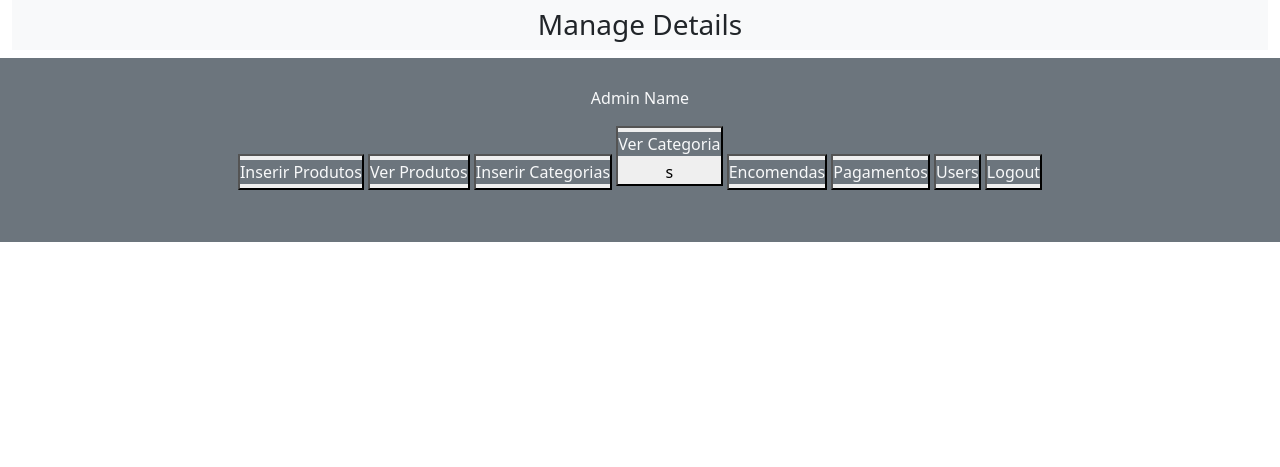
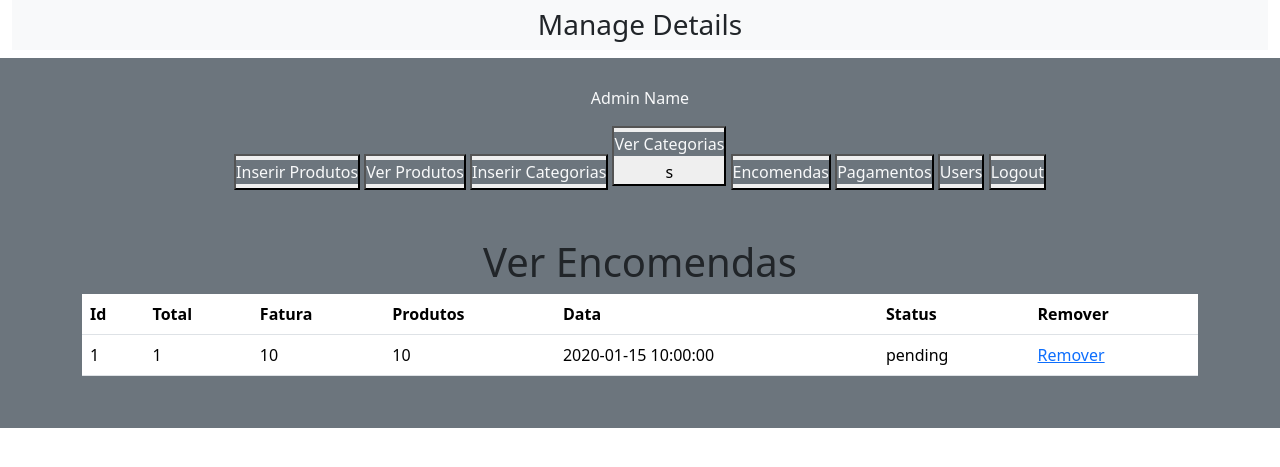
Before and after one commit to Pedrvicente/backend_pedro, a PHP site: page /index.php?view_orders in a window 1280 px wide. Shown: the part 72-539 px from the top of the page. Run offline with PHP 8.4, Linux system fonts and the light colour scheme; tables that the repository leaves empty or names only in its code hold one stand-in row (values such as "Sample post").

Commit message:
ver encomendas e apagar

```diff
--- a/admin/index.php
+++ b/admin/index.php
@@ -48,8 +48,8 @@ include('../functions/common_function.php');
                     <button><a href="insert_product.php " class="nav-link text-light bg-secondary my-1">Inserir Produtos</a></button>
                     <button><a href="index.php?view_products" class="nav-link text-light bg-secondary my-1">Ver Produtos</a></button>
                     <button><a href="index.php?insert_category" class="nav-link text-light bg-secondary my-1">Inserir Categorias</a></button>
-                    <button><a href="index.php?view_categories" class="nav-link text-light bg-secondary my-1">Ver Categoria</a>s</button>
-                    <button><a href="" class="nav-link text-light bg-secondary my-1">Encomendas</a></button>
+                    <button><a href="index.php?view_categories" class="nav-link text-light bg-secondary my-1">Ver Categorias</a>s</button>
+                    <button><a href="index.php?view_orders" class="nav-link text-light bg-secondary my-1">Encomendas</a></button>
                     <button><a href="" class="nav-link text-light bg-secondary my-1">Pagamentos</a></button>
                     <button><a href="" class="nav-link text-light bg-secondary my-1">Users</a></button>
                     <button><a href="" class="nav-link text-light bg-secondary my-1">Logout</a></button>
@@ -79,6 +79,12 @@ include('../functions/common_function.php');
                         if(isset($_GET['remove_category'])){
                             include('remove_category.php');
                         };
+                        if(isset($_GET['view_orders'])){
+                            include('view_orders.php');
+                        };
+                        if(isset($_GET['delete_order'])){
+                            include('delete_order.php');
+                        };
                     ?>
                 </div>
             </div>
--- /dev/null
+++ b/admin/view_orders.php
@@ -0,0 +1,54 @@
+<!DOCTYPE html>
+<html lang="en">
+<head>
+    <meta charset="UTF-8">
+    <meta name="viewport" content="width=device-width, initial-scale=1.0">
+    <title>Ver Encomendas</title>
+</head>
+<body>
+    <h1 class="text-center">Ver Encomendas</h1>
+    <table class="table">
+        <thead>
+            <tr>
+                <th>Id</th>
+                <th>Total</th>
+                <th>Fatura</th>
+                <th>Produtos</th>
+                <th>Data</th>
+                <th>Status</th>
+                <th>Remover</th>
+            </tr>
+        </thead>
+        <tbody>
+            <?php
+
+            $select_orders = "SELECT * FROM `user_orders`";
+            $result = mysqli_query($connect, $select_orders);
+            $number = 0;
+            while($row=mysqli_fetch_assoc($result)){
+                $order_id = $row['order_id'];
+                $user_id = $row['user_id'];
+                $amount = $row['amount'];
+                $invoice_number = $row['invoice_number'];
+                $total_products = $row['total_products'];
+                $order_status = $row['order_status'];
+                $date = $row['order_date'];
+                $number++;
+                ?>
+                <tr>
+                <td><?php echo $number; ?></td>
+                <td><?php echo $user_id;?></td>
+                <td><?php echo $amount; ?></td>
+                <td><?php echo $total_products; ?></td>
+                <td><?php echo $date; ?></td>
+                <td><?php echo $order_status; ?></td>
+                <td><a href='index.php?delete_order=<?php echo $order_id; ?>'>Remover</a></td>
+            </tr>
+            <?php
+            }
+            ?>
+
+        </tbody>
+    </table>
+</body>
+</html>
```
Also changed, not shown: admin/delete_order.php (added, +24 -0 lines).
